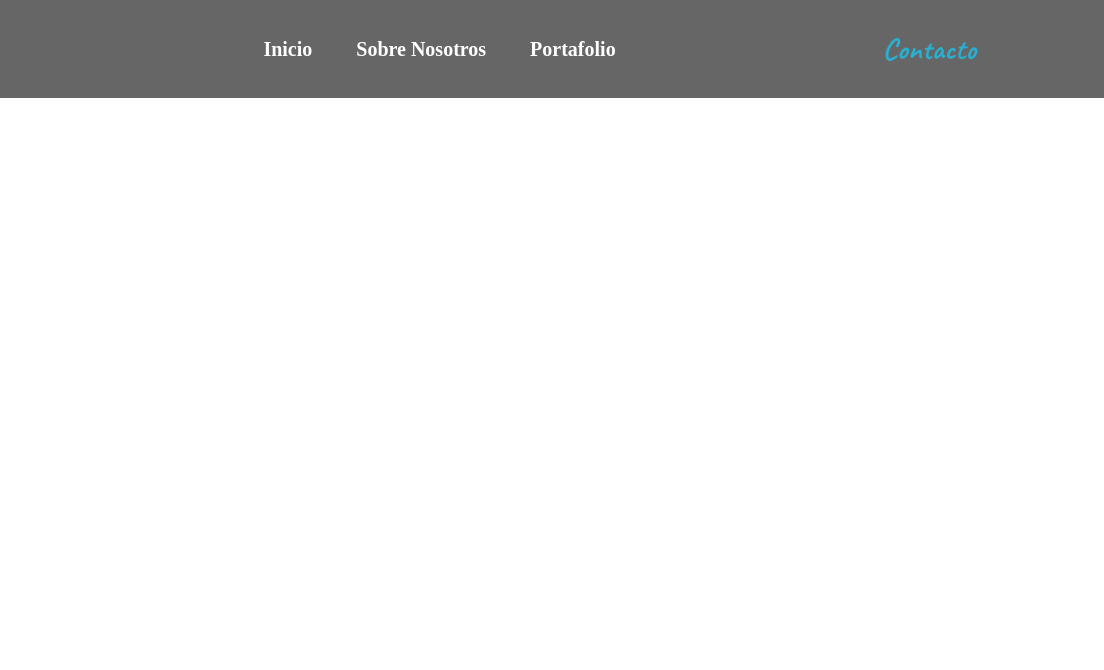
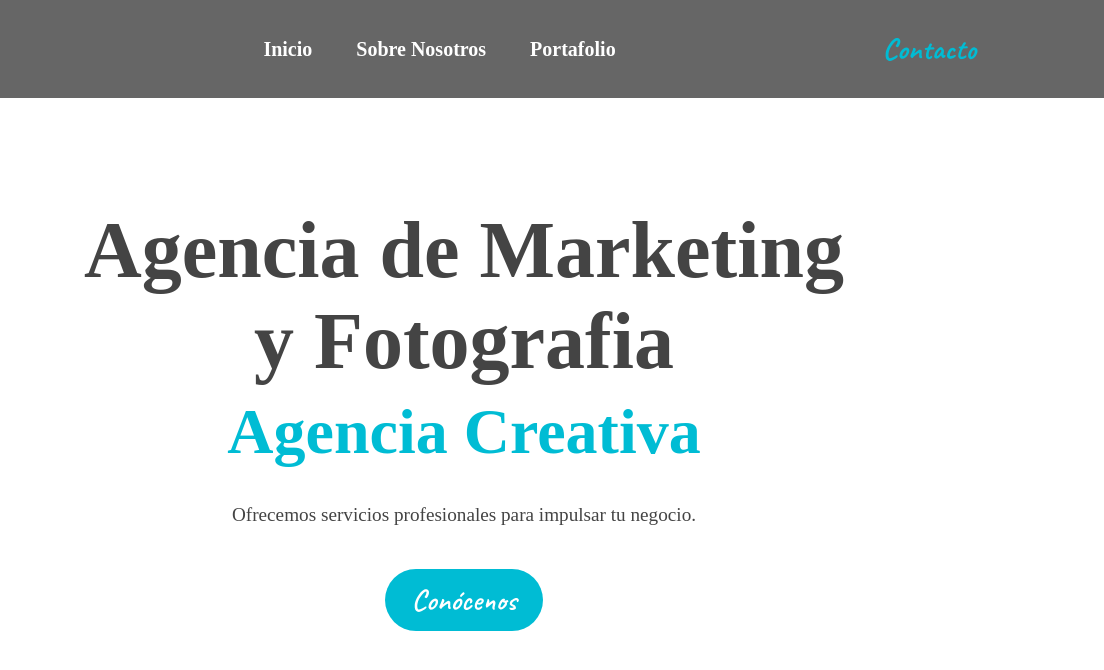
Before and after one commit to BRafa34/Marketing-y-Fotografia, a plain HTML site: page index.html in a window 1280 px wide. Shown: the full height of the page, 176-1280 px from the left. Drawn offline with Linux system fonts and the light colour scheme.

Commit message:
Seccion main (Visual)

```diff
--- a/index.html
+++ b/index.html
@@ -16,7 +16,15 @@
                 <li><a href="#">Portafolio</a></li>
             </ul>
         </nav>
-        <a class="contact" href="#"><button>Contacto</button></a>
+        <a class="contact" href="#"><button class="btn-contact">Contacto</button></a>
     </header>
+    <section class="main-section">
+        <div class="main-content">
+            <h1 class="main-title">Agencia de Marketing y Fotografia</h1>
+            <h2 class="subtitle">Agencia Creativa</h2>
+            <p class="description">Ofrecemos servicios profesionales para impulsar tu negocio.</p>
+            <a href="#" class="about-us-btn">Conócenos</a>
+        </div>
+    </section>
 </body>
 </html>
--- a/static/css/index.css
+++ b/static/css/index.css
@@ -6,9 +6,9 @@
 :root {
     --background-color: #ffffff;
     --background-navbar-color: #666666;
-    --text-title-color: #333333;
+    --text-title-color: #444;
     --text-color: white;
-    --text-hover-color: #29afd0;
+    --text-secondary-color: #00bcd4;
     --border-color: #f7f9fa;
 
 }
@@ -36,16 +36,16 @@ li, a, button {
     cursor: pointer;
     text-decoration: none;
 }
-button {
+.btn-contact {
     font-family: "Caveat", cursive;
-    color: var(--text-hover-color);
+    color: var(--text-secondary-color);
     border: none;
     border-radius: 50px;
     transition: all 0.3s ease 0s;
     font-size: 30px;
     background: none;
 }
-button:hover {
+.btn-contact:hover {
     color: var(--text-color);
 }
 .logo {
@@ -63,5 +63,59 @@ button:hover {
     color: var(--text-color);
 }
 .nav-links li a:hover {
-    color: var(--text-hover-color);
+    color: var(--text-secondary-color);
 }
+/* Responsive Navbar */
+
+/*Section Main-Content */
+.main-section {
+    height: 80vh; /*altura*/
+    display: flex;
+    justify-content: center;
+    align-items: center;
+    /*height: calc(100vh - 80px);*/
+    background-color: var(--background-color);
+    text-align: center;
+}
+.main-content{
+    max-width: 800px;
+    padding: 20px;
+}
+.main-title {
+    font-size: 5em;
+    font-weight: 700;
+    color: var(--text-title-color);
+    margin-bottom: 0.1em;
+}
+.subtitle {
+    font-size: 4em;
+    font-weight: 700;
+    color: var(--text-secondary-color);
+    margin-top: 0;
+    margin-bottom: 0.5em;
+}
+.description {
+    font-size: 1.2em;
+    color: var(--text-title-color);
+    margin-bottom: 2em;
+    line-height: 1.5;
+}
+.about-us-btn {
+    display: inline-block;
+    background-color: var(--text-secondary-color);
+    color: var(--text-color);
+    text-decoration: none;
+    padding: 10px 25px;
+    border: 2px solid transparent;
+    border-radius: 50px;
+    font-weight: 600;
+    font-family: "Caveat", cursive;
+    font-size: 30px;
+    cursor: pointer;
+    transition: background-color 0.3s;
+}
+.about-us-btn:hover {
+    background-color: var(--background-color);
+    color: var(--text-secondary-color);
+    border: 2px solid var(--text-secondary-color);
+}
```
